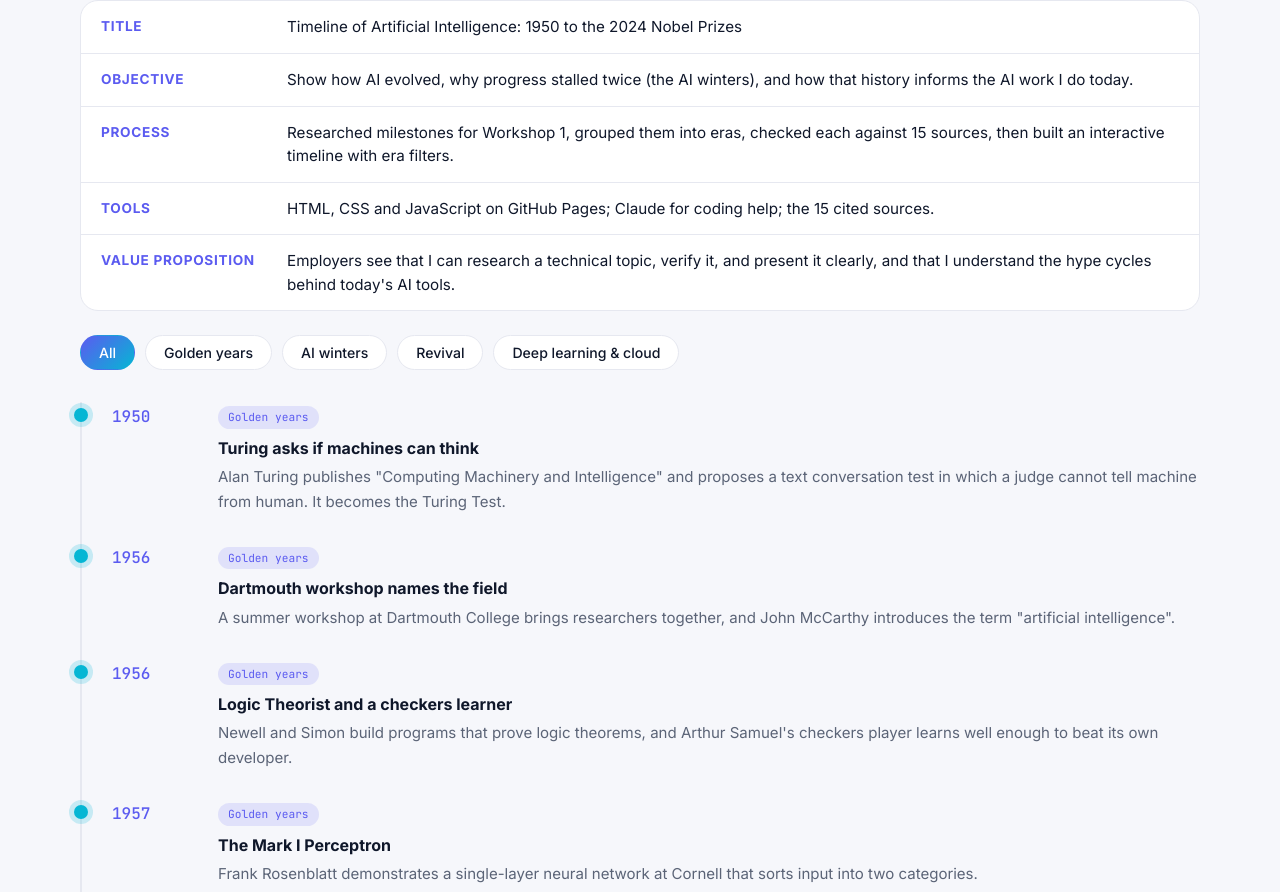
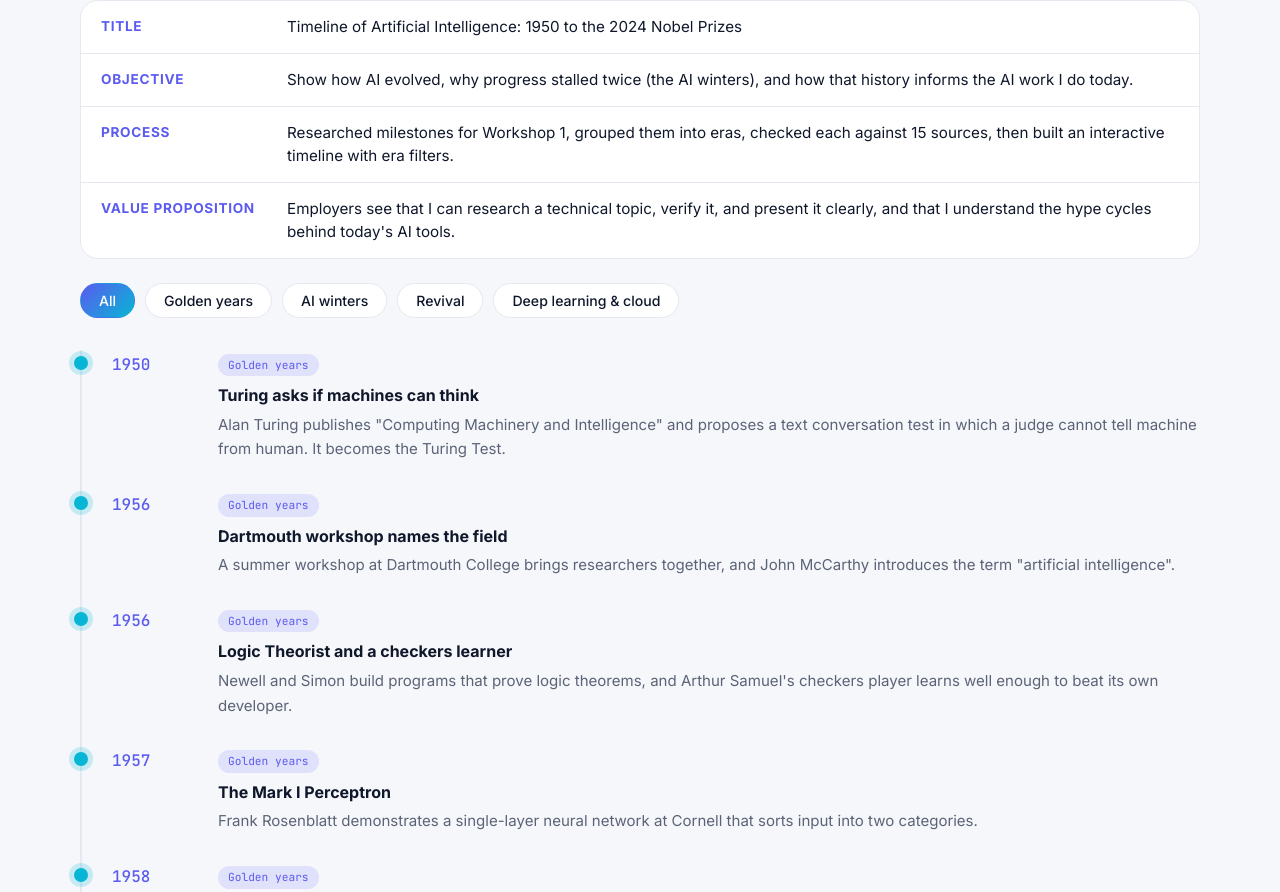
Before and after one commit to amshrestha2020/portfolio, a plain HTML site: page index.html in a window 1280 px wide. Shown: the part 2016-2908 px from the top of the page. Drawn offline with Linux system fonts and the light colour scheme.

Commit message:
modify index file

```diff
--- a/index.html
+++ b/index.html
@@ -134,7 +134,6 @@
           <div><dt>Title</dt><dd>Timeline of Artificial Intelligence: 1950 to the 2024 Nobel Prizes</dd></div>
           <div><dt>Objective</dt><dd>Show how AI evolved, why progress stalled twice (the AI winters), and how that history informs the AI work I do today.</dd></div>
           <div><dt>Process</dt><dd>Researched milestones for Workshop 1, grouped them into eras, checked each against 15 sources, then built an interactive timeline with era filters.</dd></div>
-          <div><dt>Tools</dt><dd>HTML, CSS and JavaScript on GitHub Pages; Claude for coding help; the 15 cited sources.</dd></div>
           <div><dt>Value proposition</dt><dd>Employers see that I can research a technical topic, verify it, and present it clearly, and that I understand the hype cycles behind today's AI tools.</dd></div>
         </dl>
 
@@ -385,7 +384,6 @@
           <div><dt>Title</dt><dd>Workshop 3 learnings: neural networks, clear communication and faith-driven adaptability</dd></div>
           <div><dt>Objective</dt><dd>Show I understand how neural networks and language models learn, can explain them simply, and lead change with humility.</dd></div>
           <div><dt>Process</dt><dd>Studied ANNs, CNNs, RNNs, GANs and activation functions, completed a guided exercise on how language models are trained, practiced communication strategies for change leadership, and applied them by writing a plain-words explanation and building an interactive neural network demo.</dd></div>
-          <div><dt>Tools</dt><dd>Claude (drafting and coding), the Professor Predict AI tutor, JavaScript and Canvas, GitHub Pages.</dd></div>
           <div><dt>Value proposition</dt><dd>Employers see that I can turn complex AI ideas into something non-experts can understand and try, and that I treat AI output as something to verify.</dd></div>
         </dl>
 
```
